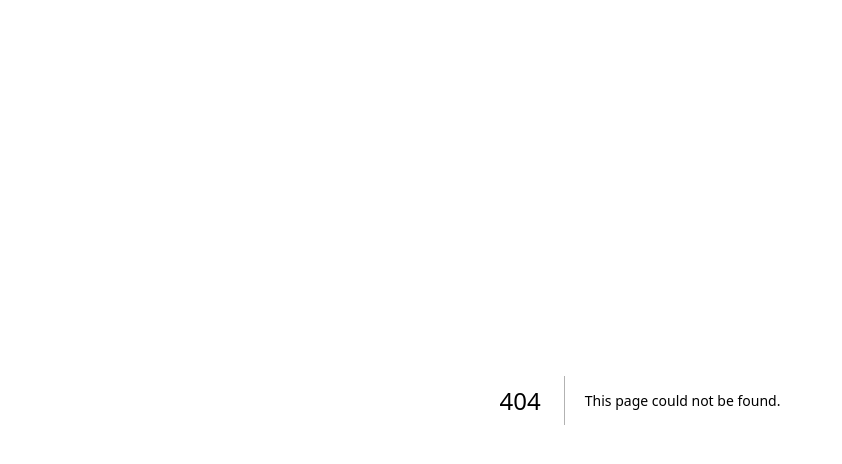
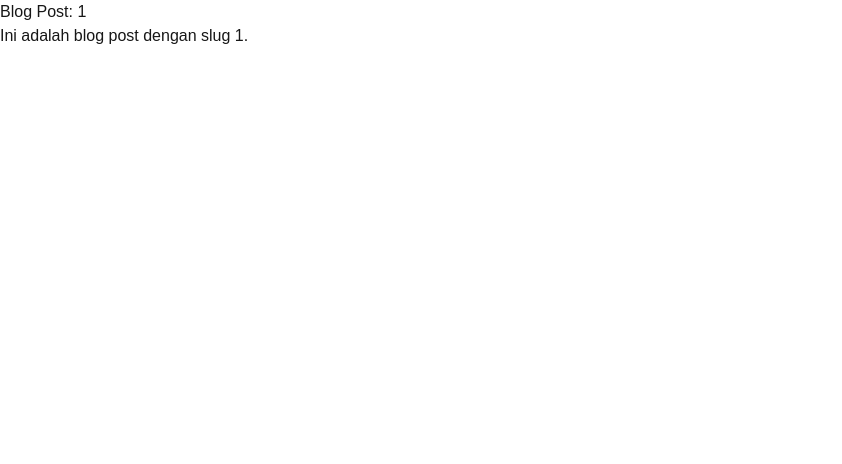
Before and after one commit to febriantimayori/PBF_Genap_2025, a Next.js app in the folder 03-pengenalan-next/next-app/: page /blog/1 in a window 1280 px wide. Before the commit this address had no page. Shown: the top 464 px of the page, without its empty margins (0-842 px from the left). Built offline with nearby package versions, Linux system fonts and the light colour scheme.

Commit message:
#03 | Praktikum 4

```diff
--- /dev/null
+++ b/03-pengenalan-next/next-app/pages/blog/[slug].js
@@ -0,0 +1,15 @@
+import { useRouter } from 'next/router';
+
+const BlogPost = () => {
+    const router = useRouter();
+    const {slug} = router.query;
+
+    return (
+        <div>
+            <h1>Blog Post: {slug}</h1>
+            <p>Ini adalah blog post dengan slug {slug}.</p>
+        </div>
+    );
+};
+
+export default BlogPost;
```
Also changed, not shown: 03-pengenalan-next/next-app/assets-report/P4.png (added), 1 other file (tests, documents, lock files or other folders).
